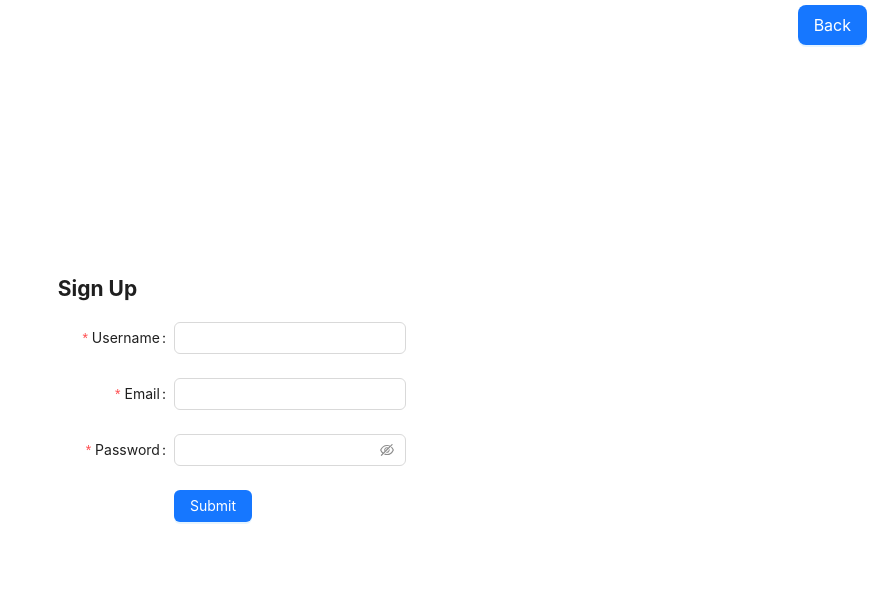
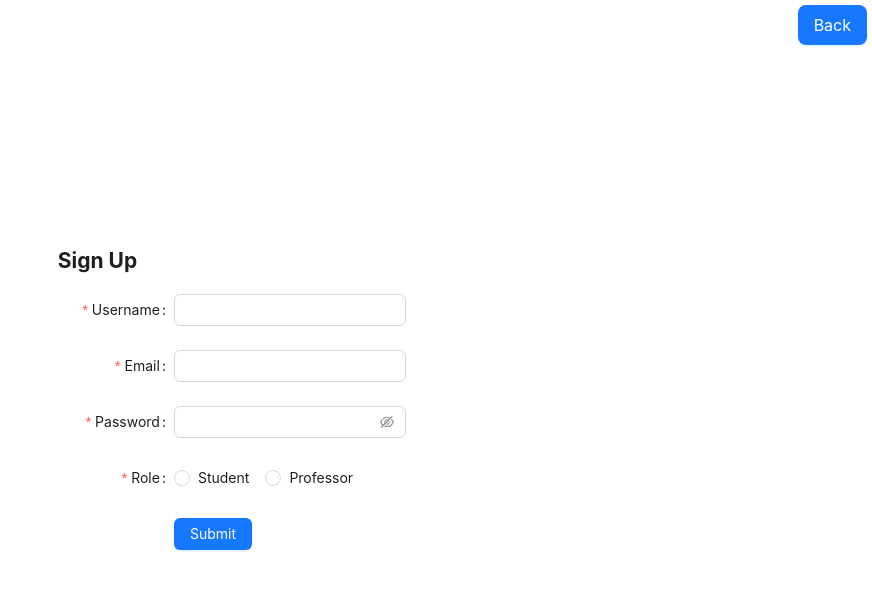
Before and after one commit to epotapov/Apollo, a React (Create React App) app in the folder apollo-frontend/: page /SignUp in a window 1280 px wide. Shown: the top 590 px of the page, without its empty margins (408-1280 px from the left). Built offline with nearby package versions, Linux system fonts and the light colour scheme.

Commit message:
Added Radio group to Signup Page
Added a radio group to SignUpPage.js that allows users to select their role to be "Student" or "Professor"

```diff
--- a/apollo-frontend/src/App.js
+++ b/apollo-frontend/src/App.js
@@ -4,6 +4,7 @@ import { Route, Routes } from 'react-router-dom'
 import LandingPage from './components/LandingPage';
 import LoginPage from './components/LoginPage';
 import SignUpPage from './components/SignUpPage';
+import TellUsMore from './components/TellUsMore';
 
 function App() {
   return (
@@ -11,6 +12,7 @@ function App() {
       <Route exact path='/' element={<LandingPage/>}/>
       <Route exact path='/Login' element={<LoginPage/>}/>
       <Route exact path='/SignUp' element={<SignUpPage/>}/>
+      <Route exact path='/TellUsMore' element={<TellUsMore/>}/>
     </Routes>
   );
 }
--- a/apollo-frontend/src/components/SignUpPage.js
+++ b/apollo-frontend/src/components/SignUpPage.js
@@ -2,12 +2,13 @@ import { React, useState} from 'react';
 import '../index.css';
 import { Link } from 'react-router-dom'
 
-import { Button, Checkbox, Form, Input } from 'antd';
+import { Button, Checkbox, Form, Input, Radio } from 'antd';
 
 export default function SignUpPage() {
   const [username, setUsername] = useState('');
   const [email, setEmail] = useState('');
   const [password, setPassword] = useState('');
+  const [role, setRole] = useState('student');
   const [error, setError] = useState(null);
   const [size, setSize] = useState('large');
 
@@ -118,7 +119,23 @@ export default function SignUpPage() {
           >
           <Input.Password />
           </Form.Item>
-
+          <Form.Item
+            label="Role"
+            name="role"
+            onChange={(e) => setRole(e.target.value)}
+            value={role}
+            rules={[
+              {
+                required: true,
+                message: 'Please select your role!'
+              },
+            ]}
+          >
+          <Radio.Group value={role}>
+            <Radio value={1}> Student </Radio>
+            <Radio value={2}> Professor </Radio>
+          </Radio.Group>
+          </Form.Item>
 
           <Form.Item
           wrapperCol={{
@@ -126,9 +143,11 @@ export default function SignUpPage() {
               span: 16,
           }}
           >
-          <Button type="primary" htmlType="submit">
-              Submit
-          </Button>
+          <Link to = '/TellUsMore'>
+            <Button type="primary" htmlType="submit">
+                Submit
+            </Button>
+          </Link>
           </Form.Item>
       </Form>
     </div>
--- /dev/null
+++ b/apollo-frontend/src/components/TellUsMore.js
@@ -0,0 +1,13 @@
+import {React, useState} from 'react';
+import '../index.css';
+import { Link } from 'react-router-dom'
+import { Grid, Button, Checkbox, Form, Input } from 'antd';
+
+export default function TellUsMore() {
+    return (
+        <div className='Container'>
+            <h2> Tell us more </h2>
+
+        </div>
+    );
+}
```
Also changed, not shown: 1 other file (tests, documents, lock files or other folders).
